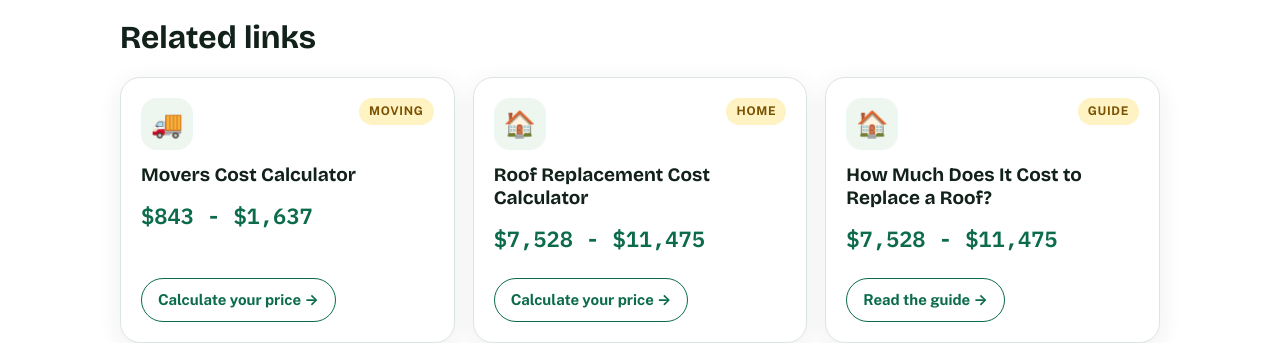
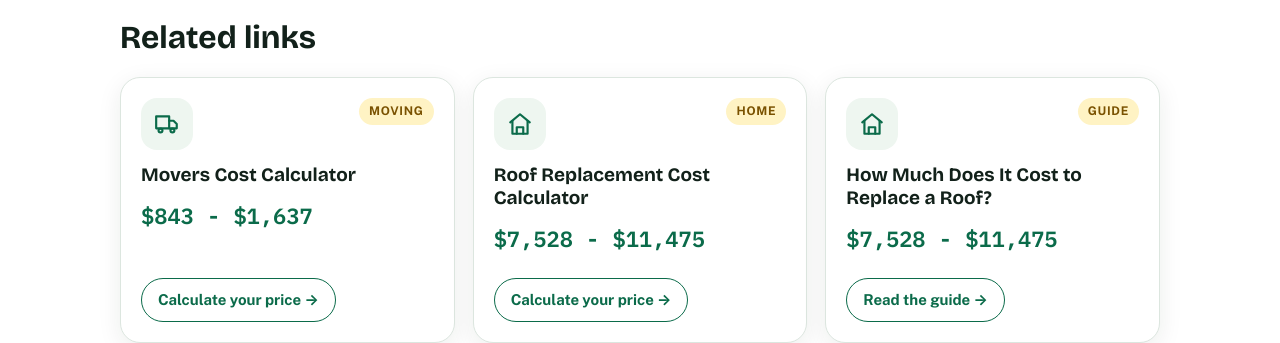
Before and after one commit to zaidmeo09-dhangal/howmuchdoesitcostusa, a Jekyll site: the page built from _posts/2026-11-14-how-much-do-movers-cost.md, in a window 1280 px wide and 900 px high, scrolled down 3193 px. Shown: the part 160-503 px from the top of the window. Built offline with Jekyll 4.4.1, drawn with Linux system fonts in a browser that asks for light colours.

Commit message:
Initial deploy: add _posts/2026-11-14-how-much-do-movers-cost.md

```diff
--- a/_posts/2026-11-14-how-much-do-movers-cost.md
+++ b/_posts/2026-11-14-how-much-do-movers-cost.md
@@ -182,9 +182,9 @@ Packing, storage, and specialty items such as pianos, safes, and pool tables add
 ## Related links
 
 <div class="grid related-grid">
-<div class="card related-card"><div class="card-top"><span class="card-icon" aria-hidden="true">🚚</span><span class="card-cat">Moving</span></div><h3><a href="{{ '/movers-cost-calculator/' | relative_url }}">Movers Cost Calculator</a></h3><p class="price">$843 - $1,637</p><a class="card-cta" href="{{ '/movers-cost-calculator/' | relative_url }}">Calculate your price &rarr;</a></div>
-<div class="card related-card"><div class="card-top"><span class="card-icon" aria-hidden="true">🏠</span><span class="card-cat">Home</span></div><h3><a href="{{ '/roof-replacement-cost-calculator/' | relative_url }}">Roof Replacement Cost Calculator</a></h3><p class="price">$7,528 - $11,475</p><a class="card-cta" href="{{ '/roof-replacement-cost-calculator/' | relative_url }}">Calculate your price &rarr;</a></div>
-<div class="card related-card"><div class="card-top"><span class="card-icon" aria-hidden="true">🏠</span><span class="card-cat">Guide</span></div><h3><a href="{{ '/blog/how-much-does-it-cost-to-replace-a-roof/' | relative_url }}">How Much Does It Cost to Replace a Roof?</a></h3><p class="price">$7,528 - $11,475</p><a class="card-cta" href="{{ '/blog/how-much-does-it-cost-to-replace-a-roof/' | relative_url }}">Read the guide &rarr;</a></div>
+<div class="card related-card"><div class="card-top"><span class="card-icon" aria-hidden="true"><svg aria-hidden="true" width="26" height="26" viewBox="0 0 24 24" fill="none" stroke="currentColor" stroke-width="2" stroke-linecap="round" stroke-linejoin="round"><path d="M2 5h12v11H2z"/><path d="M14 9h4l3 3v4h-7"/><circle cx="6" cy="18" r="1.8"/><circle cx="17" cy="18" r="1.8"/></svg></span><span class="card-cat">Moving</span></div><h3><a href="{{ '/movers-cost-calculator/' | relative_url }}">Movers Cost Calculator</a></h3><p class="price">$843 - $1,637</p><a class="card-cta" href="{{ '/movers-cost-calculator/' | relative_url }}">Calculate your price &rarr;</a></div>
+<div class="card related-card"><div class="card-top"><span class="card-icon" aria-hidden="true"><svg aria-hidden="true" width="26" height="26" viewBox="0 0 24 24" fill="none" stroke="currentColor" stroke-width="2" stroke-linecap="round" stroke-linejoin="round"><path d="M3 10.5 12 3l9 7.5"/><path d="M5 9.5V21h14V9.5"/><path d="M9 21v-6h6v6"/></svg></span><span class="card-cat">Home</span></div><h3><a href="{{ '/roof-replacement-cost-calculator/' | relative_url }}">Roof Replacement Cost Calculator</a></h3><p class="price">$7,528 - $11,475</p><a class="card-cta" href="{{ '/roof-replacement-cost-calculator/' | relative_url }}">Calculate your price &rarr;</a></div>
+<div class="card related-card"><div class="card-top"><span class="card-icon" aria-hidden="true"><svg aria-hidden="true" width="26" height="26" viewBox="0 0 24 24" fill="none" stroke="currentColor" stroke-width="2" stroke-linecap="round" stroke-linejoin="round"><path d="M3 10.5 12 3l9 7.5"/><path d="M5 9.5V21h14V9.5"/><path d="M9 21v-6h6v6"/></svg></span><span class="card-cat">Guide</span></div><h3><a href="{{ '/blog/how-much-does-it-cost-to-replace-a-roof/' | relative_url }}">How Much Does It Cost to Replace a Roof?</a></h3><p class="price">$7,528 - $11,475</p><a class="card-cta" href="{{ '/blog/how-much-does-it-cost-to-replace-a-roof/' | relative_url }}">Read the guide &rarr;</a></div>
 </div>
 <ul class="chip-list">
   <li><a href="{{ '/blog/how-much-does-a-fence-cost/' | relative_url }}">How Much Does a Fence Cost? <span aria-hidden="true">&rarr;</span></a></li>
```
